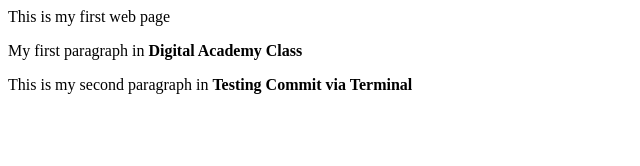
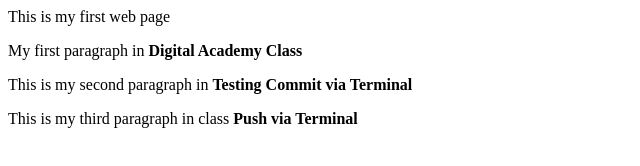
Before and after one commit to Evans-Tinga/nov-git-html-css, a plain HTML site: page index.html in a window 1280 px wide. Shown: the whole page, without its empty margins (0-640 px from the left). Drawn offline with Linux system fonts and the light colour scheme.

Commit message:
Testing Commit and Push via Terminal

```diff
--- a/index.html
+++ b/index.html
@@ -1,3 +1,4 @@
 <header>This is my first web page</header>
 <p>My first paragraph in <strong>Digital Academy Class</strong></p>
 <p>This is my second paragraph in <strong>Testing Commit via Terminal</strong></p>
+<p>This is my third paragraph in class <strong>Push via Terminal</strong></p>
```
